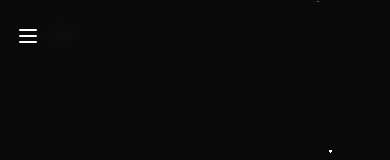
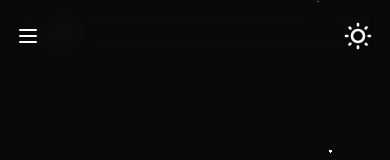
Before and after one commit to jacobferreras/my-portfolio, a Next.js app: page / in a window 390 px wide. Shown: the top 160 px of the page. Built offline with nearby package versions, Linux system fonts and the light colour scheme.

Commit message:
Refactor Navbar component for improved layout and structure on large screens

```diff
--- a/components/common/Navbar.tsx
+++ b/components/common/Navbar.tsx
@@ -9,7 +9,7 @@ const Navbar = () => {
       <div className="drawer-content flex flex-col">
         {/* Large Screen */}
         <div className="navbar bg-transparent backdrop-blur-md fixed top-0 z-20 w-full lg:px-24 font-body pt-4">
-          <div className="flex-none lg:hidden ">
+          <div className="flex flex-row items-center justify-between w-full lg:hidden ">
             <label
               htmlFor="my-drawer-3"
               aria-label="open sidebar"
@@ -29,7 +29,11 @@ const Navbar = () => {
                 ></path>
               </svg>
             </label>
+            <div>
+              <ToogleTheme />
+            </div>
           </div>
+
           <div className="hidden lg:flex w-full justify-center">
             <ul className="menu menu-horizontal flex justify-center font-semibold  font-body w-full text-base-content">
               <li>
@@ -49,7 +53,6 @@ const Navbar = () => {
               <li>
                 <Link href="#contact">CONTACT</Link>
               </li>
-
               <ToogleTheme />
             </ul>
           </div>
```
